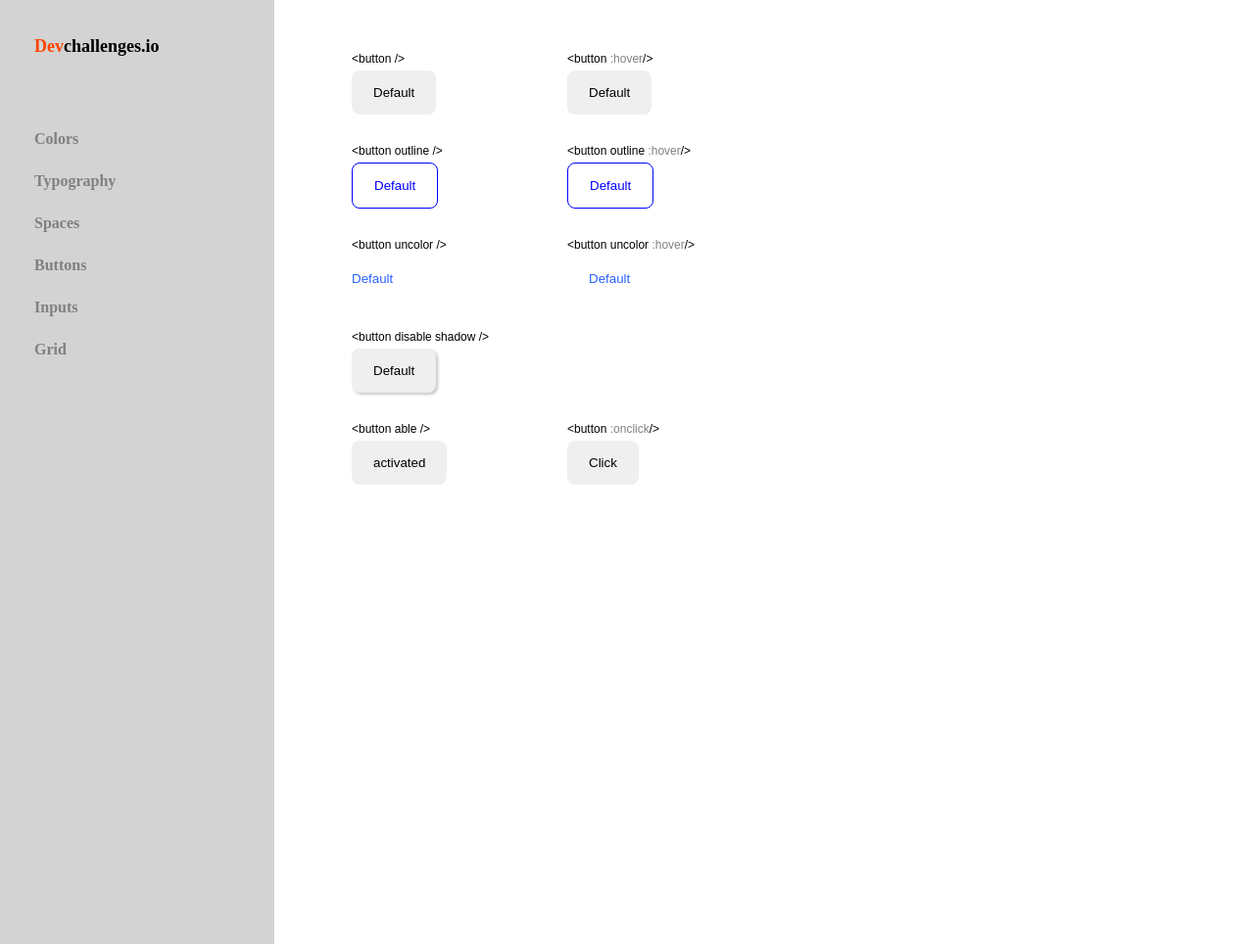
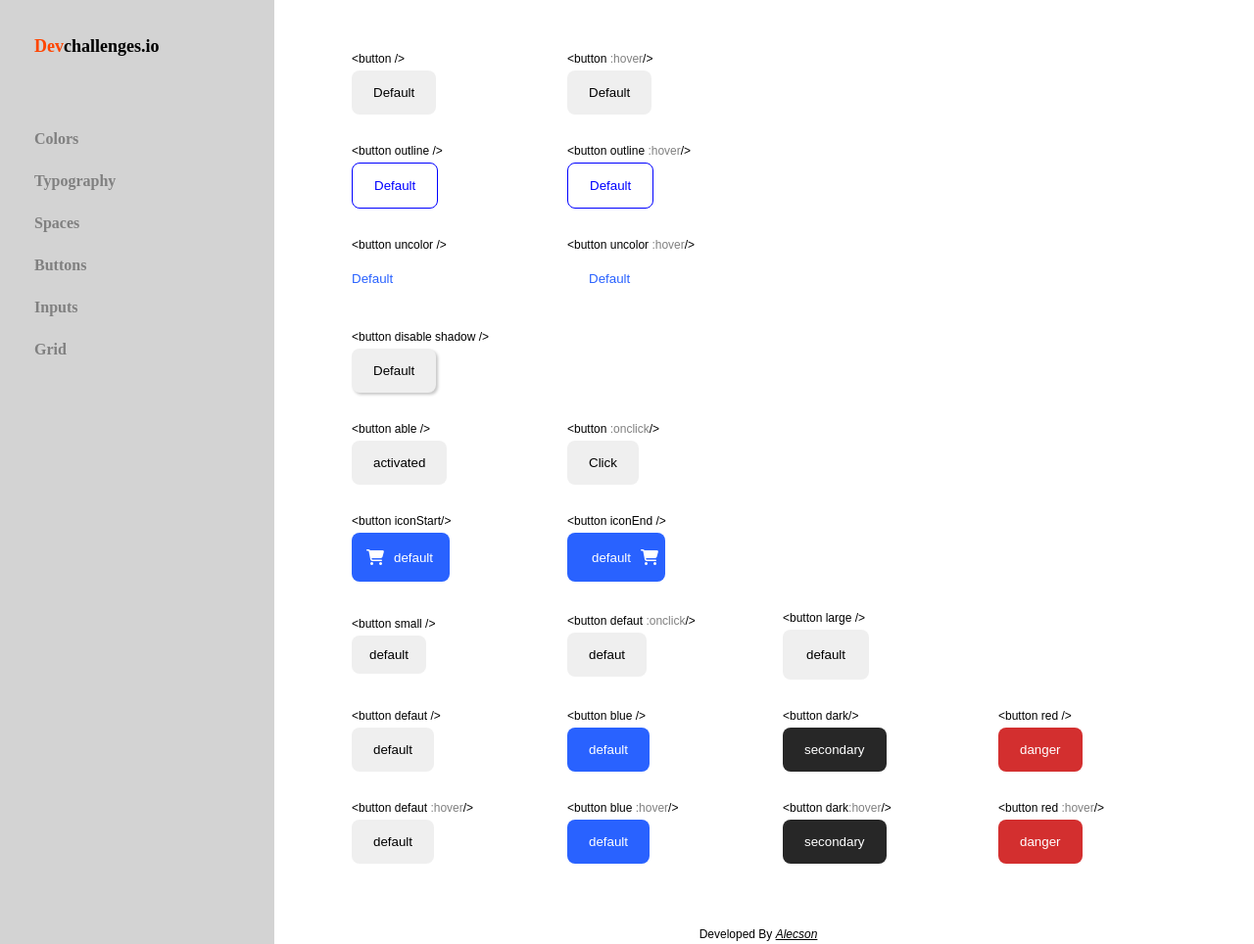
Before and after one commit to Allecson/8-Button-component, a plain HTML site: page index.html in a window 1280 px wide. Shown: the top 964 px of the page at 98% size. Drawn offline with Linux system fonts and the light colour scheme.

Commit message:
second commit

```diff
--- a/css/style.css
+++ b/css/style.css
@@ -35,7 +35,7 @@ main{
 /*-----------------------Inicio do cabeçalho-----------------------*/
 header{
     background-color: lightgray;
-    height: 2000px;
+    height: 1000px;
     max-width: 100%;
     width: 280px;
 
@@ -130,3 +130,76 @@ nav{
   }
   /*-----------------------fim dos buttons sombra-------------------*/
   /*-------------------fim dos buttons desabilitados----------------*/
+.div__i__button{
+    display: flex;
+    align-items: center;
+    background-color: #2962ff;
+    width: 100px;
+    height: 50px;
+    padding-left: 15px;
+    gap: 0;
+    border-radius: 8px;
+    color: white;
+
+}
+.div__i__button:hover{
+    background-color: #0044ff;
+}
+.default.shop{
+    background-color: transparent;
+    padding: 10px;
+    color: white;
+}
+.default.shop.hover{
+    padding-left: 5px;
+}
+/*-------------------fim dos buttons com icones----------------*/
+.default.small{
+    padding: 12px 18px;
+}
+.default.large{
+    padding: 18px 24px;
+}
+.defaults.flex{
+    align-items: center;
+}
+/*--------------fim dos buttons com tamanhos diferentes-----------*/
+.default.blue{
+    background-color: #2962ff;
+    color: white;
+}
+.default.dark{
+    background-color: #272727;
+    color: white;
+}
+.default.red{
+    background-color:#d32f2f;
+    color:white ;
+}
+/*--------------fim dos buttons com cores diferentes-----------*/
+.default.blue.hover:hover{
+    background-color: #0044ff;
+    color: white;
+}
+.default.dark.hover:hover{
+    background-color: #000000;
+    color: white;
+}
+.default.red.hover:hover{
+    background-color:#580000;
+    color:white ;
+}
+/*--------fim dos buttons com hovers de cores diferentes-------*/
+
+.p__footer{
+    font-size: 12px;
+    text-align: center;
+    padding-top: 50px;
+
+}
+.a__footer{
+    text-decoration: underline;
+    color: #000000;
+    font-style: italic;
+}
+/*-------------------------fim do footer------------------------*/
--- a/index.html
+++ b/index.html
@@ -81,9 +81,80 @@
           <button id="disableButton" class="default disable">Click</button>
         </div>
       </div>
-
+      <!--Buttons com icones-->
+      <div class="defaults">
+        <div class="div__buttons">
+          <p class="p__buttons">&ltbutton iconStart/&gt</p>
+          <div class="div__i__button">
+            <i class="fa-solid fa-cart-shopping"></i>
+          <button class="default shop">default</button>
+          </div>
+        </div>
+        <div class="div__buttons">
+          <p class="p__buttons">&ltbutton iconEnd  <span class="span__change"></span>/&gt</p>
+          <div class="div__i__button">
+            <button class="default shop ">default</button>
+            <i class="fa-solid fa-cart-shopping"></i>
+          </div>
+        </div>
+      </div>
+      <!--Buttons com tamanhos diferents-->
+      <div class="defaults flex">
+        <div class="div__buttons">
+          <p class="p__buttons">&ltbutton small /&gt</p>
+          <button class="default small hover">default</button>
+        </div>
+        <div class="div__buttons">
+          <p class="p__buttons">&ltbutton defaut <span class="span__change">:onclick</span>/&gt</p>
+          <button  class="default hover">defaut</button>
+        </div>
+        <div class="div__buttons">
+          <p class="p__buttons">&ltbutton large /&gt</p>
+          <button class="default large hover">default</button>
+        </div>
+      </div>
+      <!--Buttons com cores diferentes-->
+      <div class="defaults flex">
+        <div class="div__buttons">
+          <p class="p__buttons">&ltbutton defaut /&gt</p>
+          <button class="default ">default</button>
+        </div>
+        <div class="div__buttons">
+          <p class="p__buttons">&ltbutton blue <span class="span__change"></span>/&gt</p>
+          <button  class="default blue ">default</button>
+        </div>
+        <div class="div__buttons">
+          <p class="p__buttons">&ltbutton dark/&gt</p>
+          <button class="default dark ">secondary</button>
+        </div>
+        <div class="div__buttons">
+          <p class="p__buttons">&ltbutton red /&gt</p>
+          <button class="default red ">danger</button>
+        </div>
+      </div>
+      <!--Buttons com cores diferentes e hover-->
+      <div class="defaults flex">
+        <div class="div__buttons">
+          <p class="p__buttons">&ltbutton defaut <span class="span__change">:hover</span>/&gt</p>
+          <button class="default hover">default</button>
+        </div>
+        <div class="div__buttons">
+          <p class="p__buttons">&ltbutton blue <span class="span__change">:hover</span>/&gt</p>
+          <button  class="default blue hover">default</button>
+        </div>
+        <div class="div__buttons">
+          <p class="p__buttons">&ltbutton dark<span class="span__change">:hover</span>/&gt</p>
+          <button class="default dark hover">secondary</button>
+        </div>
+        <div class="div__buttons">
+          <p class="p__buttons">&ltbutton red <span class="span__change">:hover</span>/&gt</p>
+          <button class="default red hover ">danger</button>
+        </div>
+      </div>
+      <p class="p__footer">Developed By <a href="https://www.linkedin.com/in/alecson-ernandes-100b3416a/" class="a__footer" target="_blank">Alecson</a></p>
     </section>
   </main>
+
 
     <script defer src="./js/script.js"></script>
 </body>
```
